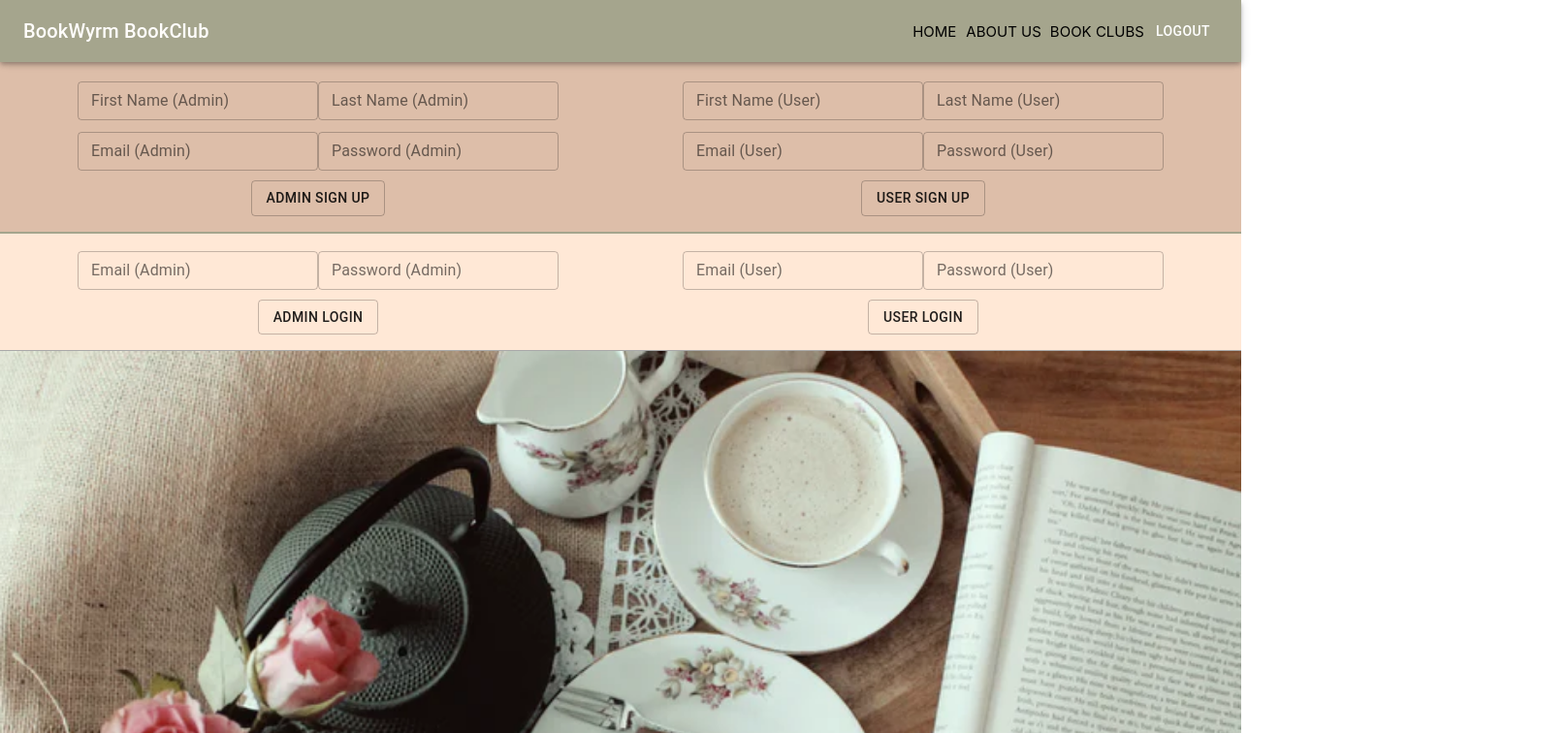
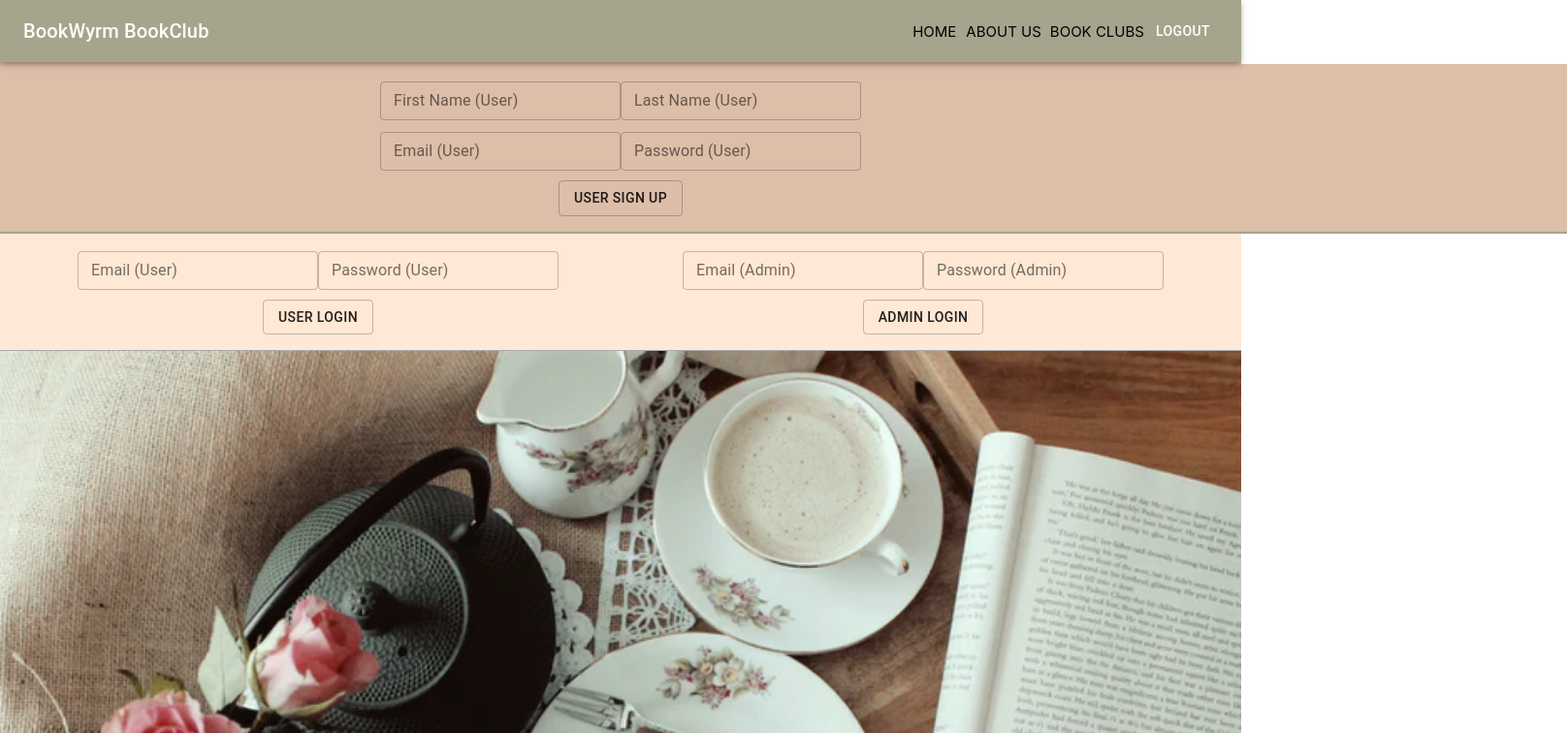
Before and after one commit to AliSolomon525/RedBadgeClient, a React (Create React App) app: page /BookIndex in a window 1280 px wide. Shown: the top 756 px of the page at 97% size, 1616 px wide, since content can reach past the window. Built offline with nearby package versions, Linux system fonts and the light colour scheme.

Commit message:
initial Admin page/login push

```diff
--- a/src/App.css
+++ b/src/App.css
@@ -32,8 +32,10 @@
 
 .container {
   padding: 1em;
-  display: flex;
-  flex-wrap: wrap;
+  padding-left: 25%;
+  width: 100%;
+  /* display: flex; */
+  /* flex-wrap: wrap; */
   background-color: #ddbea9;
   border-bottom: double 2px #a5a58d;
 }
--- a/src/App.tsx
+++ b/src/App.tsx
@@ -12,6 +12,7 @@ import BookListIndex from "./BookLists/BookListIndex";
 import { BrowserRouter as Router, Switch, Route, Link } from "react-router-dom";
 import About from "./Components/About";
 import BookClub from "./Components/BookClub";
+import AdminPage from "./LoginSignup/AdminPage";
 
 function App() {
   const [token, setToken] = useState<any>(); //strong types the use state; this is casting a type
@@ -22,8 +23,9 @@ function App() {
       setSessionToken(localStorage.getItem(token));
     }
   }, []);
-  const updateToken = (newToken: string) => {
+  const updateToken = (newToken: string, isAdmin = "false") => {
     localStorage.setItem("token", newToken);
+    localStorage.setItem("isAdmin", isAdmin);
     setSessionToken(newToken);
     console.log(sessionToken);
   };
@@ -33,14 +35,19 @@ function App() {
   };
 
   const protectedViews = () => {
-    return sessionToken === localStorage.getItem("token") ? (
-      <BookListIndex token={sessionToken} />
-    ) : (
-      <div>
+    const isAdmin = localStorage.getItem("isAdmin");
+    if (sessionToken === localStorage.getItem("token")) {
+      if (isAdmin === "true") {
+        return <AdminPage />
+      } else {
+        return <BookListIndex token={sessionToken}/>
+      }
+    } else {
+        return (<div>
         <Auth token={sessionToken} updateToken={updateToken} />
         <Banner />
-      </div>
-    );
+      </div>)
+    }
   };
 
   return (
--- a/src/Components/BookClub.tsx
+++ b/src/Components/BookClub.tsx
@@ -60,7 +60,7 @@ class BookClub extends React.Component<BookClubProps, BookClubState> {
         <AccordionDetails>
           <Typography>
             Date Founded: 1996 <br />
-            Website: <a href="http://www.oprah.com/app/books.html">Oprah's Book Club</a>
+            Website: <a href="http://www.oprah.com/app/books.html" target="blank">Oprah's Book Club</a>
 
           </Typography>
         </AccordionDetails>
@@ -77,7 +77,7 @@ class BookClub extends React.Component<BookClubProps, BookClubState> {
         <AccordionDetails>
           <Typography>
             Date Founded: 2016 <br />
-            Website: <a href="https://www.goodreads.com/group/show/179584-our-shared-shelf">Our Shared Shelf</a>
+            Website: <a href="https://www.goodreads.com/group/show/179584-our-shared-shelf" target="blank">Our Shared Shelf</a>
           </Typography>
         </AccordionDetails>
       </Accordion>
@@ -93,7 +93,7 @@ class BookClub extends React.Component<BookClubProps, BookClubState> {
         <AccordionDetails>
           <Typography>
             Date Founded: 2016 <br />
-            Website: <a href="https://hello-sunshine.com/book-club">Hello Sunshine</a>
+            Website: <a href="https://hello-sunshine.com/book-club" target="blank">Hello Sunshine</a>
           </Typography>
         </AccordionDetails>
       </Accordion>
@@ -109,7 +109,7 @@ class BookClub extends React.Component<BookClubProps, BookClubState> {
         <AccordionDetails>
           <Typography>
           Date Founded: 1995 <br />
-            Website: <a href="https://imaginationlibrary.com/usa/book-list/">Dolly Parton's Imagination Library</a>
+            Website: <a href="https://imaginationlibrary.com/usa/book-list/" target="blank">Dolly Parton's Imagination Library</a>
           </Typography>
         </AccordionDetails>
       </Accordion>
--- a/src/Components/Endpoints.tsx
+++ b/src/Components/Endpoints.tsx
@@ -3,6 +3,7 @@ export const Endpoints = {
     signupUser: `http://localhost:3000/api/registerUser`,
     loginUser: `http://localhost:3000/api/loginUser`,
     getUserById: `http://localhost:3000/api/userInfo/:id`,
+    getAllUsers: `http://localhost:3000/api/userInfo`,
     signupAdmin: `http://localhost:3000/api/registerAdmin`,
     loginAdmin: `http://localhost:3000/api/loginAdmin`,
     getAdminById: `http://localhost:3000/api/adminInfo/:id`,
--- /dev/null
+++ b/src/LoginSignup/AdminPage.tsx
@@ -0,0 +1,23 @@
+import React from "react";
+
+export interface AdminPageProps {
+
+}
+
+export interface AdminPageState {
+
+}
+
+//method for fetch getAllUsers and delete functionality
+
+class AdminPage extends React.Component<AdminPageProps, AdminPageState> {
+    constructor(props: AdminPageProps) {
+        super(props);
+        this.state = { AdminPageInfo: [] };
+    }
+    render() {
+        return ( <div>Table Here w/ Delete Button</div> );
+    }
+}
+
+export default AdminPage;
--- a/src/LoginSignup/Auth.tsx
+++ b/src/LoginSignup/Auth.tsx
@@ -27,12 +27,12 @@ class Auth extends React.Component<AuthProps, AuthState> {
     return (
       <div>
         <div className="container">
-          <SignupAdmin updateToken={this.props.updateToken} />
+          {/* <SignupAdmin updateToken={this.props.updateToken} /> */}
           <SignupUser updateToken={this.props.updateToken} />
         </div>
         <div className="container2">
+          <LoginUser updateToken={this.props.updateToken} />
           <LoginAdmin updateToken={this.props.updateToken} />
-          <LoginUser updateToken={this.props.updateToken} />
         </div>
       </div>
     );
--- a/src/LoginSignup/LoginAdmin.tsx
+++ b/src/LoginSignup/LoginAdmin.tsx
@@ -47,7 +47,7 @@ class LoginAdmin extends React.Component<LoginAdminProps, LoginAdminState> {
       .then((response) => response.json())
       .then((data: LoginAdminResponse) => {
         console.log(data);
-        this.props.updateToken(data.sessionToken);
+        this.props.updateToken(data.sessionToken, data.isAdmin);
         this.setState({
           username: "",
           password: "",
@@ -120,6 +120,7 @@ export interface LoginAdminResponse {
   username: Username;
   message: string;
   sessionToken: string;
+  isAdmin: string;
 }
 
 export interface Admin {
```
